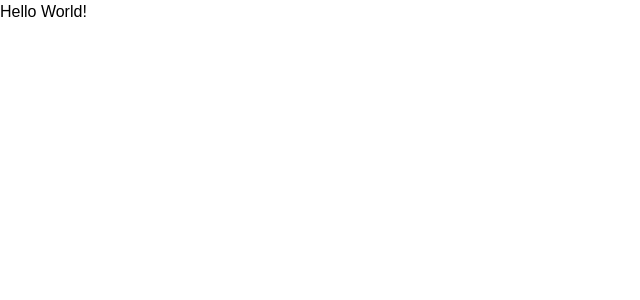
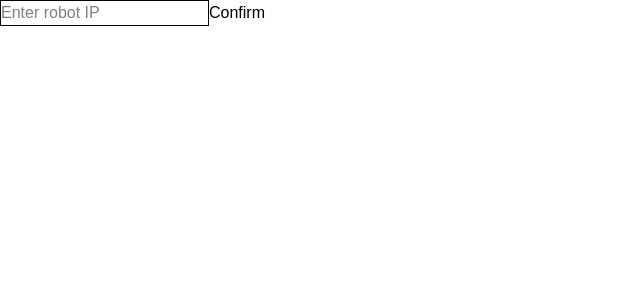
Before and after one commit to Zuehlke/lego-agent, a Next.js app in the folder frontend/: page / in a window 1280 px wide. Shown: the top 300 px of the page, without its empty margins (0-640 px from the left). Built offline with nearby package versions, Linux system fonts and the light colour scheme.

Commit message:
basic connection mechanism

```diff
--- /dev/null
+++ b/frontend/app/ChatControl.tsx
@@ -0,0 +1,10 @@
+import React from 'react';
+import RobotClient from './robot_client';
+
+interface Props {
+  robotClient: RobotClient;
+}
+
+export default function ChatControl({ robotClient }: Props) {
+  return <div>TODO: Chat Control</div>;
+};
--- /dev/null
+++ b/frontend/app/DirectControl.tsx
@@ -0,0 +1,10 @@
+import React from 'react';
+import RobotClient from './robot_client';
+
+interface Props {
+  robotClient: RobotClient;
+}
+
+export default function DirectControl({ robotClient }: Props) {
+  return <div>TODO: Direct Control</div>;
+};
--- /dev/null
+++ b/frontend/app/VoiceControl.tsx
@@ -0,0 +1,10 @@
+import React from 'react';
+import RobotClient from './robot_client';
+
+interface Props {
+  robotClient: RobotClient;
+}
+
+export default function VoiceControl({ robotClient }: Props) {
+  return <div>TODO: Voice Control</div>;
+};
--- a/frontend/app/page.tsx
+++ b/frontend/app/page.tsx
@@ -1,7 +1,64 @@
-export default function Home() {
+'use client';
+
+import React, {useState} from 'react';
+import RobotClient from './robot_client';
+import DirectControl from "@/app/DirectControl";
+import ChatControl from "@/app/ChatControl";
+import VoiceControl from "@/app/VoiceControl";
+
+export default function RobotControl() {
+  const [ip, setIp] = useState('');
+  const [robotClient, setRobotClient] = useState<RobotClient | null>(null);
+  const [status, setStatus] = useState<string | null>(null);
+  const [activeTab, setActiveTab] = useState<string>('direct');
+
+  const handleConfirm = async () => {
+    setStatus('connecting...');
+    try {
+      const client = new RobotClient(ip);
+      const devices = await client.getDevices();
+      setStatus(`connected: ${devices.join(', ')}`);
+      setRobotClient(client);
+    } catch (err) {
+      setStatus('connection failed');
+    }
+  };
+
+  const renderActiveTab = () => {
+    if (!robotClient) return null;
+    switch (activeTab) {
+      case 'direct':
+        return <DirectControl robotClient={robotClient}/>;
+      case 'chat':
+        return <ChatControl robotClient={robotClient}/>;
+      case 'voice':
+        return <VoiceControl robotClient={robotClient}/>;
+      default:
+        return null;
+    }
+  };
+
   return (
     <div>
-      Hello World!
+      <input
+        type="text"
+        value={ip}
+        style={{border: "1px solid black"}}
+        onChange={(e) => setIp(e.target.value)}
+        placeholder="Enter robot IP"
+      />
+      <button onClick={handleConfirm}>Confirm</button>
+      {status && <p>{status}</p>}
+      {robotClient && (
+        <div>
+          <select onChange={(e) => setActiveTab(e.target.value)} value={activeTab}>
+            <option value="direct">Direct Control</option>
+            <option value="chat">Chat Control</option>
+            <option value="voice">Voice Control</option>
+          </select>
+          {renderActiveTab()}
+        </div>
+      )}
     </div>
   );
 }
```
Also changed, not shown: frontend/app/robot_client.tsx (indentation only), 1 other file (tests, documents, lock files or other folders).
